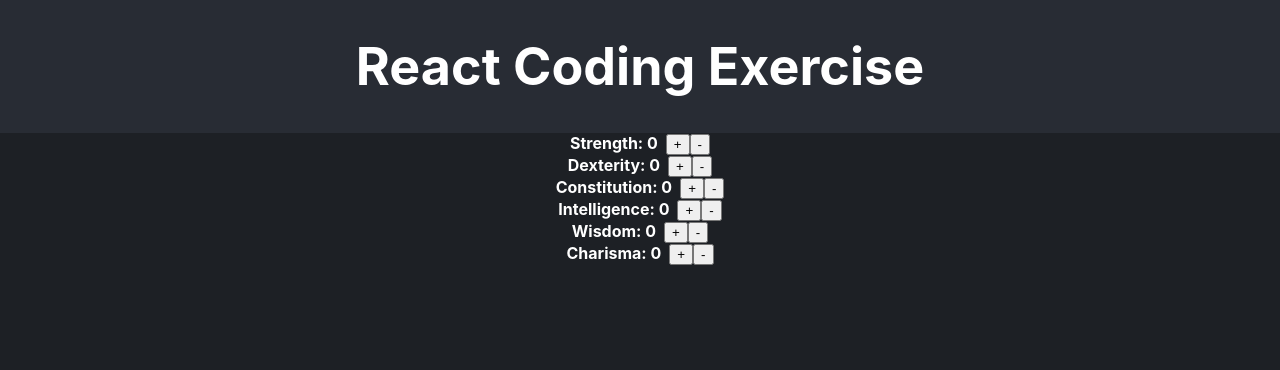
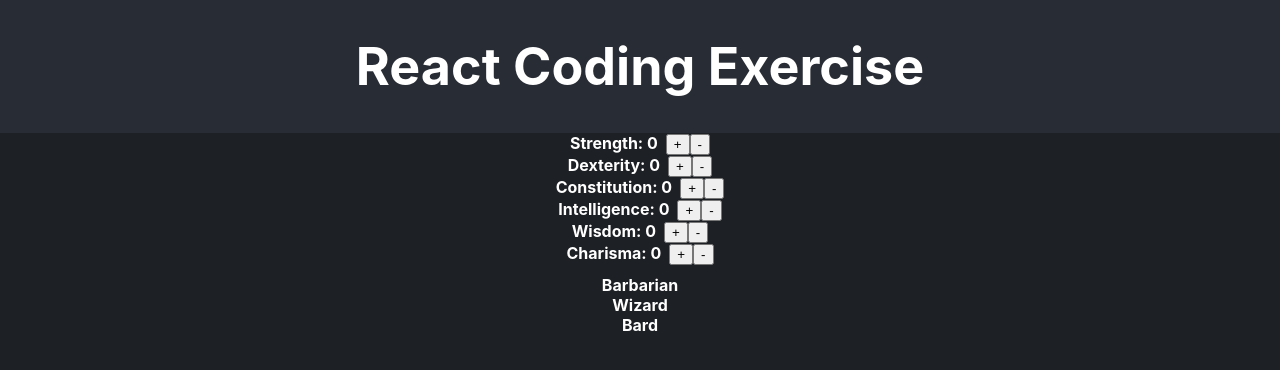
Before and after one commit to BrandonWong22/recruiting-webapp-character, a React (Create React App) app: page / in a window 1280 px wide. Shown: the top 370 px of the page. Built offline with nearby package versions, Linux system fonts and the light colour scheme.

Commit message:
complete 2nd requirement

```diff
--- a/src/App.tsx
+++ b/src/App.tsx
@@ -1,6 +1,7 @@
 import { useState } from 'react';
 import './App.css';
 import { ATTRIBUTE_LIST, CLASS_LIST, SKILL_LIST } from './consts'; // i had to edit the import to make it work for me
+import { Attributes } from './types';
 
 function App() {
   const [attributes, setAttributes] = useState({
@@ -26,13 +27,30 @@ function App() {
     }));
   }
 
+  const meetsClassRequirements = (requirements: Attributes): boolean => {
+    const {Strength, Dexterity, Constitution, Intelligence, Wisdom, Charisma} = requirements;
+
+    if (
+      attributes.Strength >= Strength &&
+      attributes.Dexterity >= Dexterity &&
+      attributes.Constitution >= Constitution &&
+      attributes.Intelligence >= Intelligence &&
+      attributes.Wisdom >= Wisdom &&
+      attributes.Charisma >= Charisma
+    ) {
+      return true
+    }
+
+    return false
+  }
+
   return (
     <div className="App">
       <header className="App-header">
         <h1>React Coding Exercise</h1>
       </header>
       <section className="App-section">
-        <div className='attribute-controls'>
+        <div className='attribute-controls' style={{marginBottom: '10px'}}>
           {ATTRIBUTE_LIST.map((attribute) => {
             return (
               <div key={attribute}>
@@ -43,6 +61,16 @@ function App() {
             )
           })}
         </div>
+        <div className='class-list'>
+        {Object.entries(CLASS_LIST).map(([className, requirements]) => {
+          const meetsRequirements = meetsClassRequirements(requirements)
+          return (
+            <div key={className}>
+              <strong style={{color: meetsRequirements && 'green'}}>{className}</strong>
+            </div>
+          );
+        })}
+        </div>
       </section>
     </div>
   );
```
